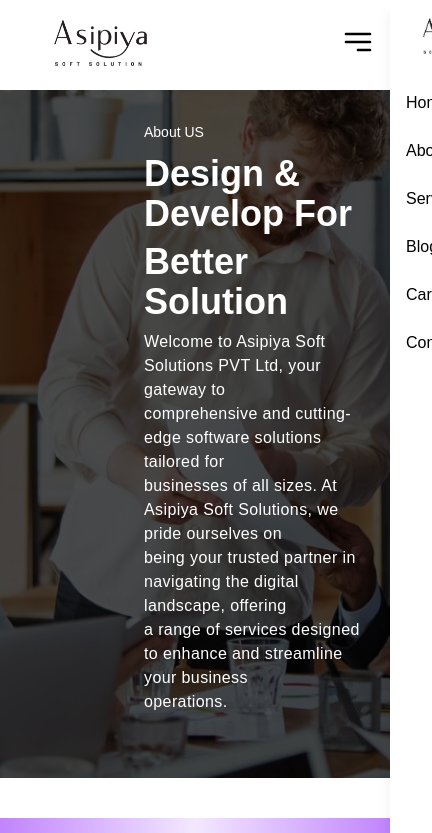
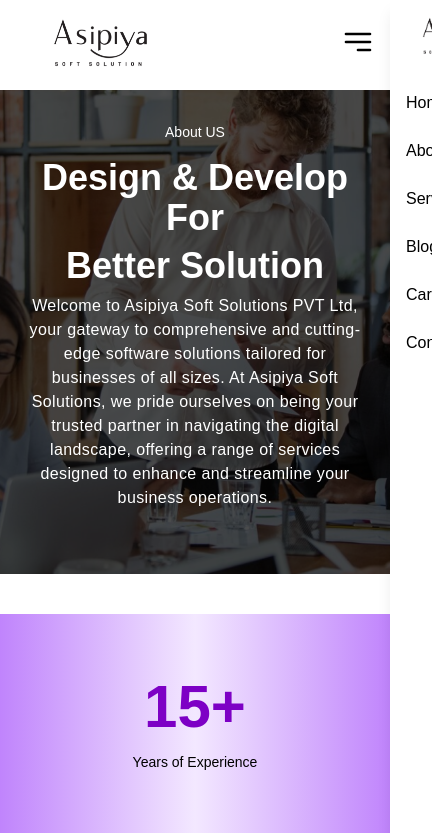
Before and after one commit to SPLkavinga/Asipiya-website, a React (Create React App) app: page /about in a window 390 px wide. Shown: the top 833 px of the page, 432 px wide, since content can reach past the window. Built offline with nearby package versions, Linux system fonts and the light colour scheme.

Commit message:
make  about us page responisve in mobile , tablet screen

```diff
--- a/src/Components/Cooperate.jsx
+++ b/src/Components/Cooperate.jsx
@@ -7,7 +7,7 @@ function Cooperate() {
     <>
       {/* Cooperate section */}
       <motion.div
-        className="flex flex-col items-center justify-center mt-[200px]"
+        className="flex flex-col items-center justify-center mt-[120px]"
         initial={{ opacity: 0 }} // Start with opacity 0
         whileInView={{ opacity: 1 }} // Animate to opacity 1 when in view
         viewport={{ once: true }} // Ensure animation triggers only once
--- a/src/Pages/AboutUs.jsx
+++ b/src/Pages/AboutUs.jsx
@@ -1,24 +1,30 @@
-import { Link } from 'react-router-dom';
-import { FaSchool, FaUsers, FaCalendarAlt, FaRegClock, FaTimes } from 'react-icons/fa';
-import CountUp from 'react-countup';
-import { Slide } from 'react-awesome-reveal';
-import Countdown from 'react-countdown';
-import backgroundImg from '../assets/bg2.png';
-import vission from '../assets/vission.png'
-import mission from '../assets/mission.png'
-import value from '../assets/value.png'
-import designImage from '../assets/design.png';
-import developmentImage from '../assets/develop.png';
-import testingImage from '../assets/test.png';
-import img5 from "../assets/choose2.png"
-import member1 from '../assets/member1.jpg'
-import member2 from '../assets/member2.jpg'
-import member3 from '../assets/member3.jpg'
-import Footer from './../Components/Footer';
-import NavBar from './../Components/NabBar';
-import WhyChooseUs from './../Components/WhyChooseUs';
-import Leadership from './../Components/Leadership';
-import Cooperate from '../Components/Cooperate';
+import { Link } from "react-router-dom";
+import {
+  FaSchool,
+  FaUsers,
+  FaCalendarAlt,
+  FaRegClock,
+  FaTimes,
+} from "react-icons/fa";
+import CountUp from "react-countup";
+import { Slide } from "react-awesome-reveal";
+import Countdown from "react-countdown";
+import backgroundImg from "../assets/bg2.png";
+import vission from "../assets/vission.png";
+import mission from "../assets/mission.png";
+import value from "../assets/value.png";
+import designImage from "../assets/design.png";
+import developmentImage from "../assets/develop.png";
+import testingImage from "../assets/test.png";
+import img5 from "../assets/choose2.png";
+import member1 from "../assets/member1.jpg";
+import member2 from "../assets/member2.jpg";
+import member3 from "../assets/member3.jpg";
+import Footer from "./../Components/Footer";
+import NavBar from "./../Components/NabBar";
+import WhyChooseUs from "./../Components/WhyChooseUs";
+import Leadership from "./../Components/Leadership";
+import Cooperate from "../Components/Cooperate";
 
 function AboutUs() {
   const textVariants = {
@@ -39,26 +45,31 @@ function AboutUs() {
       >
         {/* Darker overlay */}
         <div className="absolute inset-0 z-0 bg-black bg-opacity-70"></div>
-
-                {/* Text content aligned to the left */}
-                <div className="z-10 w-full px-6 py-8 text-left md:w-2/3 md:px-20 md:mt-[-50px] ml-[120px] ">
-                    <p className="mb-3 text-sm  text-white md:text-[19.2px]">About US</p>
-                    <h2 className="text-4xl font-semibold text-white md:text-[47.78px] mb-2">Design & Develop For</h2>
-                    <h2 className="text-4xl font-semibold text-white md:text-[47.78px] mb-[8px]">Better Solution</h2>
-                    <p className="mb-8 text-white md:text-[16px] font-normal leading-normal tracking-wide ">
-                        Welcome to Asipiya Soft Solutions PVT Ltd, your gateway to <br/> comprehensive and cutting-edge software solutions
-                        tailored for <br/> businesses of all sizes. At Asipiya Soft Solutions, we pride ourselves on <br/> being your
-                        trusted partner in navigating the digital landscape, offering <br/> a range of services designed to
-                        enhance and streamline your business <br/> operations.
+        <div className="z-10 w-full py-8 text-center xl:text-left md:w-full md:px-4 xl:mx-[120px] mx-[20px]">
+          <p className="mb-[16px] text-sm text-white md:text-[19.2px]">
+            About US
+          </p>
+          <h2 className="text-4xl font-semibold text-white md:text-[47.78px] mb-2">
+            Design & Develop For
+          </h2>
+          <h2 className="text-4xl font-semibold text-white md:text-[47.78px] mb-[8px]">
+            Better Solution
+          </h2>
+          <p className="mb-8 text-white md:text-[16px] font-normal leading-normal tracking-wide w-full md:w-full xl:w-[692px]">
+            Welcome to Asipiya Soft Solutions PVT Ltd, your gateway to
+            comprehensive and cutting-edge software solutions tailored for
+            businesses of all sizes. At Asipiya Soft Solutions, we pride
+            ourselves on being your trusted partner in navigating the digital
+            landscape, offering a range of services designed to enhance and
+            streamline your business operations.
           </p>
         </div>
       </div>
 
-
       {/* Count Row Section (White) */}
-            <section className="container px-6 py-10 mx-auto mt-10 text-black bg-gradient-to-r from-purple-400 via-purple-100 to-purple-400">
+      <section className="container px-6 py-10 mx-auto mt-10 text-black bg-gradient-to-r from-purple-400 via-purple-100 to-purple-400 ">
         <Slide direction="up" triggerOnce>
-                    <div className="grid grid-cols-1 gap-6 text-center md:grid-cols-4 md:gap-8 md:px-40">
+          <div className="grid grid-cols-1 gap-6 text-center xl:grid-cols-4 xl:gap-8 xl:px-40">
             <div className="p-2">
               <p className="text-[60px] text-[#7D00C5] font-bold">
                 <CountUp end={15} duration={2} />+
@@ -79,7 +90,8 @@ function AboutUs() {
             </div>
             <div className="p-2">
               <p className="text-[60px] text-[#7D00C5] font-bold">
-                                <CountUp end={7} duration={2} />K+
+                <CountUp end={7} duration={2} />
+                K+
               </p>
               <p className="text-sm">Projects Completed</p>
             </div>
@@ -89,9 +101,8 @@ function AboutUs() {
 
       {/* Mission Vision Section */}
 
-            <section className="container px-6 py-10 mx-auto mt-5 md:mt-20">
-                <div className="flex flex-col items-center justify-center gap-6 md:flex-row md:gap-8 ml-[120px]">
-
+      <section className="container py-10 mt-5 md:mt-20 ">
+        <div className="flex flex-col items-center justify-center gap-6 xl:flex-row md:gap-8 mx-[20px] xl:mx-[120px]">
           {/* Vision */}
           <div className="w-[350px] text-center">
             <div className="flex items-center justify-center">
@@ -99,26 +110,35 @@ function AboutUs() {
               {/* Vertical line shown only on large screens */}
               <div className="hidden lg:block w-[1px] h-[180px] bg-gray-300 mx-4"></div>
             </div>
-                        <p className="mt-4 text-[39.81px] text-[#333333] font-semibold">Our Vision</p>
+            <p className="mt-4 text-[39.81px] text-[#333333] font-semibold">
+              Our Vision
+            </p>
             <p className="mt-2 text-[16px] text-[#525252] text-opacity-80">
-                            Pioneering transformative software solutions for business success in a tech-driven future.
+              Pioneering transformative software solutions <br/>for business success
+              in a tech-driven future.
             </p>
           </div>
 
           {/* Vertical Line (Hidden on small screens, shown on larger screens) */}
-          <div className="hidden lg:block w-[3px] h-[180px] bg-gray-300 mx-4 -mt-12"></div>
+          <div className="hidden lg:block w-[3px] h-[180px] bg-gray-300 mx-4 mt-12"></div>
 
           {/* Mission */}
           <div className="w-[350px] text-center">
             <div className="flex items-center justify-center">
-                            <img className="w-[183px] h-[177px]" src={mission} alt="Mission" />
+              <img
+                className="w-[183px] h-[177px]"
+                src={mission}
+                alt="Mission"
+              />
               {/* Vertical line shown only on large screens */}
-
             </div>
-                        <p className="mt-4 text-[39.81px] text-[#333333] font-semibold">Our Mission</p>
+            <p className="mt-4 text-[39.81px] text-[#333333] font-semibold">
+              Our Mission
+            </p>
             <p className="mt-2 text-[16px] text-[#525252] text-opacity-80">
-                            Empowering businesses through innovative software solutions, seamlessly integrating technology for
-                            operational efficiency and sustainable success.
+              Empowering businesses through innovative software solutions,
+              seamlessly integrating technology for operational efficiency and
+              sustainable success.
             </p>
           </div>
           {/* Vertical Line (Hidden on small screens, shown on larger screens) */}
@@ -129,10 +149,13 @@ function AboutUs() {
             <div className="flex items-center justify-center">
               <img className="w-[183px] h-[177px]" src={value} alt="Values" />
             </div>
-                        <p className="mt-4 text-[39.81px] text-[#333333]  font-semibold">Our Values</p>
+            <p className="mt-4 text-[39.81px] text-[#333333]  font-semibold">
+              Our Values
+            </p>
             <p className="mt-2 text-[16px] text-[#525252] text-opacity-80">
-                            Empowering businesses through innovative software solutions, seamlessly integrating technology for
-                            operational efficiency and sustainable success.
+              Empowering businesses through innovative software solutions,
+              seamlessly integrating technology for operational efficiency and
+              sustainable success.
             </p>
           </div>
         </div>
@@ -147,8 +170,8 @@ function AboutUs() {
       <div className="w-full bg-white mt-[120px]">
         <div className="w-full ">
           {/* Design Section */}
-                    <div className="flex items-center justify-center w-full px-6 py-4 h-[163px] space-x-6 bg-gradient-to-r from-pink-200 via-purple-100 to-pink-200">
-                        <div className="flex-shrink-0">
+          <div className="flex items-center justify-center  px-6 py-4 w-full h-full Xl:w-full xl:h-[163px] space-x-6 bg-gradient-to-r from-pink-200 via-purple-100 to-pink-200">
+            <div className="flex-shrink-0 ">
               <img
                 src={designImage}
                 alt="Design"
@@ -157,15 +180,16 @@ function AboutUs() {
             </div>
             <div className="text-center sm:text-left">
               <h2 className="text-[23.04px] font-medium text-black">Design</h2>
-                            <p className="mt-[8px] w-[385px] text-[13.33px]  text-[#525252]">
-                            Fuse creativity and function to shape ideas into captivating, user-centric design blueprints, laying the
-                            groundwork for an exciting development journey.
+              <p className="mt-[8px] w-[200px] xl:w-[385px] text-[13.33px]  text-[#525252]">
+                Fuse creativity and function to shape ideas into captivating,
+                user-centric design blueprints, laying the groundwork for an
+                exciting development journey.
               </p>
             </div>
           </div>
 
           {/* Development Section */}
-                    <div className="flex items-center justify-center w-full  h-[163px] space-x-6 bg-white">
+          <div className="flex items-center justify-center py-4 w-full h-full Xl:w-full xl:h-[163px] space-x-6 bg-white">
             <div className="flex-shrink-0">
               <img
                 src={developmentImage}
@@ -174,16 +198,19 @@ function AboutUs() {
               />
             </div>
             <div className="text-center sm:text-left">
-                            <h2 className="text-[23.04px] font-medium text-black">Development</h2>
-                            <p className="mt-[8px]  w-[385px] text-[13.33px]  text-[#525252]">
-                            Our skilled developers bring designs to life with cutting-edge tech, crafting scalable, robust products using
-                            agile methods and rigorous testing.
+              <h2 className="text-[23.04px] font-medium text-black">
+                Development
+              </h2>
+              <p className="mt-[8px]  w-[200px] xl:w-[385px] text-[13.33px]  text-[#525252]">
+                Our skilled developers bring designs to life with cutting-edge
+                tech, crafting scalable, robust products using agile methods and
+                rigorous testing.
               </p>
             </div>
           </div>
 
           {/* Testing & QA Section */}
-                    <div className="flex items-center justify-center w-full px-6 py-4 space-x-6 bg-gradient-to-r from-pink-200 via-purple-100 to-pink-200">
+          <div className="flex items-center justify-center w-full h-full Xl:w-full xl:h-[163px] px-6 py-4 space-x-6 bg-gradient-to-r from-pink-200 via-purple-100 to-pink-200">
             <div className="flex-shrink-0">
               <img
                 src={testingImage}
@@ -192,24 +219,26 @@ function AboutUs() {
               />
             </div>
             <div className="text-center sm:text-left">
-                            <h2 className="text-[23.04px] font-medium text-black">Testing & QA</h2>
-                            <p className="mt-[8px]   w-[385px] text-[13.33px]  text-[#525252]">
-                            We meticulously test every aspect, from unit tests to user acceptance, ensuring flawless functionality and
-                            delivering a product that exceeds expectations.
+              <h2 className="text-[23.04px] font-medium text-black">
+                Testing & QA
+              </h2>
+              <p className="mt-[8px]   w-[200px] xl:w-[385px] text-[13.33px]  text-[#525252]">
+                We meticulously test every aspect, from unit tests to user
+                acceptance, ensuring flawless functionality and delivering a
+                product that exceeds expectations.
               </p>
             </div>
           </div>
         </div>
       </div>
 
-
       {/* Leadership section */}
       <Leadership />
 
       {/* Cooperate section */}
-            <Cooperate/>
+      <Cooperate />
 
-            <Footer/>
+      <Footer />
     </>
   );
 }
```
Also changed, not shown: src/Components/Leadership.jsx (+6 -6 lines). Lines whose indentation alone changed are shown as unchanged.
